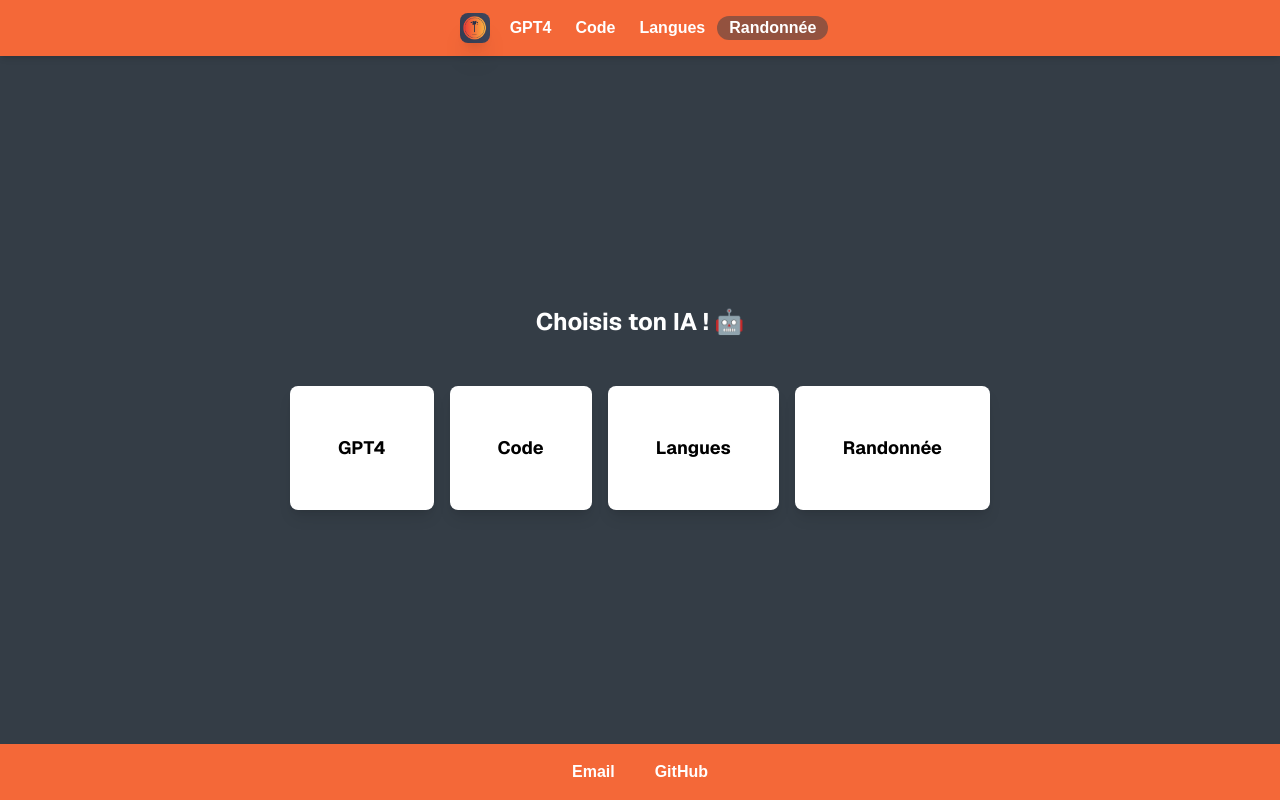
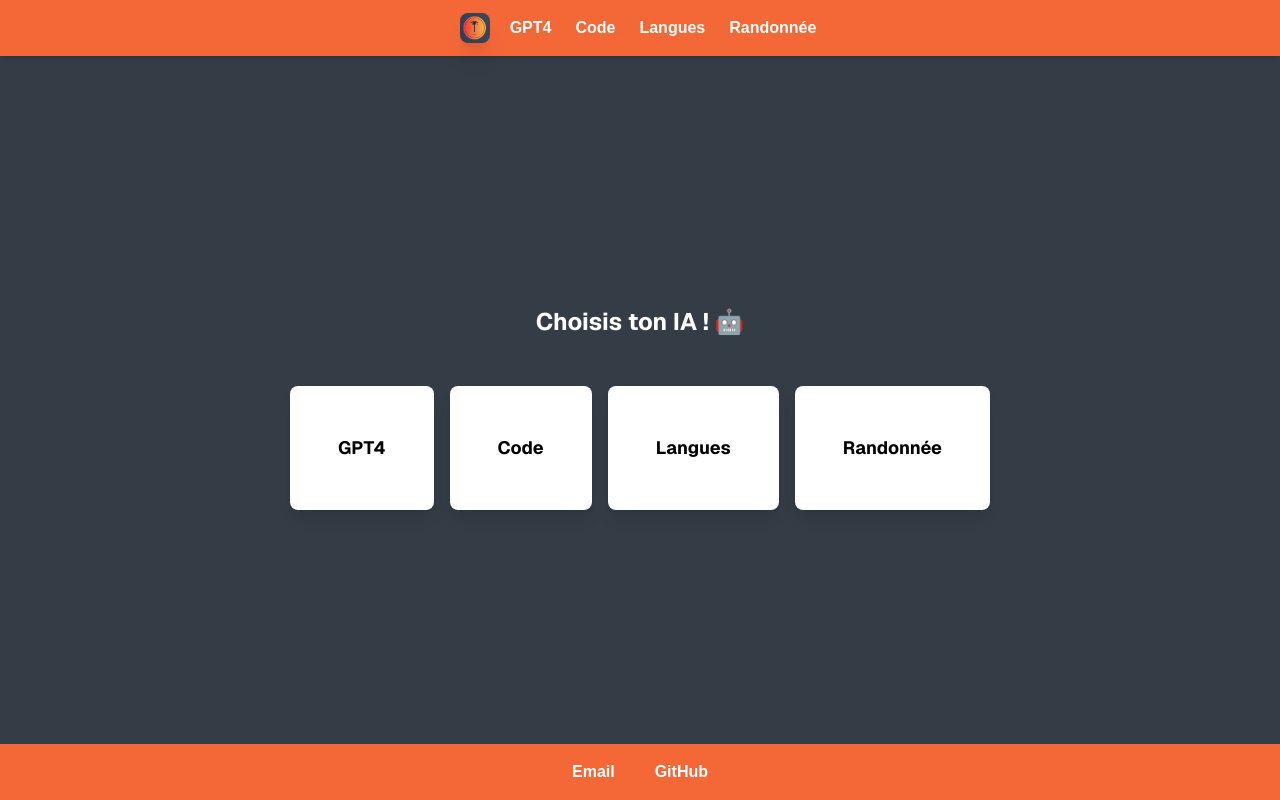
Before and after one commit to rojas-esteban/skyseek, a Next.js app: page / in a window 1280 px wide. Built offline with nearby package versions, Linux system fonts and the light colour scheme.

Commit message:
state activeLink

```diff
--- a/src/components/Header.tsx
+++ b/src/components/Header.tsx
@@ -6,7 +6,7 @@ import Image from "next/image";
 
 const Header: React.FC = () => {
   // Estado para gestionar el enlace activo
-  const [activeLink, setActiveLink] = useState<string>("/trekking");
+  const [activeLink, setActiveLink] = useState<string|null>("null");
 
   // Función para actualizar el enlace activo cuando se hace clic
   const handleLinkClick = (link: string) => {
```
